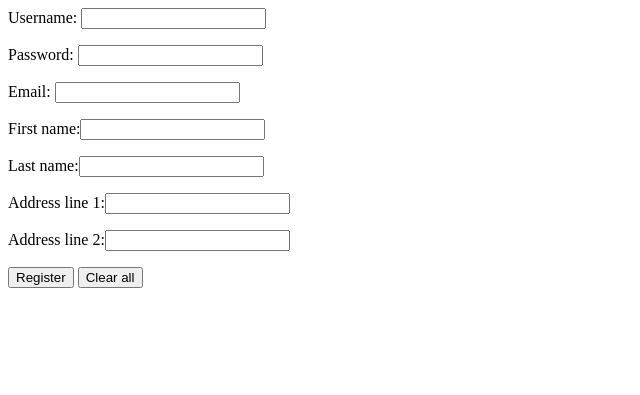
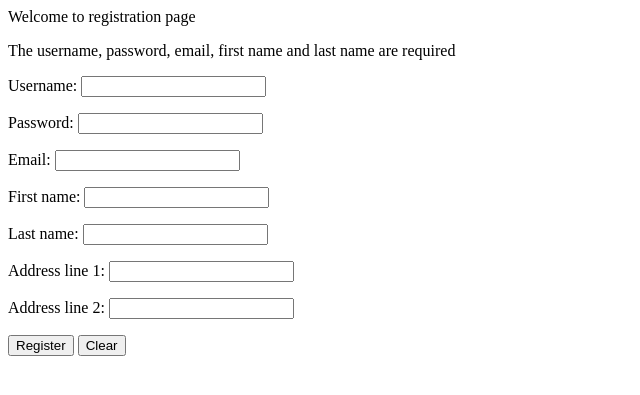
Before and after one commit to ykostov/Vangshop_php, a PHP site: page /register.php in a window 1280 px wide. Shown: the top 395 px of the page, without its empty margins (0-640 px from the left). Run offline with PHP 8.4, Linux system fonts and the light colour scheme.

Commit message:
Add files via upload

```diff
--- a/register.php
+++ b/register.php
@@ -4,63 +4,83 @@
 ?>
 <html>
 <head>
-<title> Register page</title>
+	<title>Register page</title>
 </head>
 <body>
 <?php
-	if (isset ($_POST['submit']) && $_POST['submit'] === "Register")
-	{
-		$query = "SELECT username FROM customers"."WHERE username = ".$_POST['username'].";";
+	if (isset($_POST['submit']) &&
+	    $_POST['submit'] === "Register") {
+		$query = 'SELECT username FROM customers WHERE username = "'.$_POST['username'].'";';
 		$result = mysqli_query($con, $query);
-		if (mysqli_num_rows($result))
-		{ ?>
-		<p> The Username <?php echo $_POST['username']; ?>  is already in use, so choose another one! </p>
+		//echo $query;
+		if (mysqli_num_rows($result)) {
+?>
+<p> The Username, <?php echo $_POST['username'];?> is already
+in use, please choose another!</p>
 <p>
-		<form action ="register.php" method="post">
-		<p> Username: <input type="text" name="username" required></p>
-		<p> Password: <input type="password" name="password" required></p>
-		<p> Email:    <input type="email" name="email" required value="<?php echo $_POST['email']?>"> </p>
-		<p> First name:<input type="text" name="first_name" required value="<?php echo $_POST['first_name']?>"> </p>
-		<p> Last name:<input type="text" name="last_name" required value="<?php echo $_POST['last_name']?>"> </p>
-		<p> Address line 1:<input type="text" name="add1" required value="<?php echo $_POST['add1']?>"> </p>
-		<p> Address line 2:<input type="text" name="add2" required value="<?php echo $_POST['add2']?>"> </p>
+<form action="register.php" method="post">
+<p>Username: <input type="text" name="username" required></p>
+<p>Password: <input type="password" name="password" required></p>
+<p>Email: <input type="email" name="email" required
+           value="<?php echo $_POST['email'];?>"></p>
+<p>First name: <input type="text" name="first_name" required
+           value="<?php echo $_POST['first_name'];?>"></p>
+<p>Last name: <input type="text" name="last_name" required
+           value="<?php echo $_POST['last_name'];?>"></p>
+<p>Address line 1: <input type="text" name="add1" required
+           value="<?php echo $_POST['add1'];?>"></p>
+<p>Address line 2: <input type="text" name="add2" required
+           value="<?php echo $_POST['add2'];?>"></p>
 <input type="submit" name="submit" value="Register">
-		<input type="reset" name="reset" value="Clear all">
+<input type="reset" name="reset" value="Clear">
 </form>
 </p>
-
-<?php   } else {
-		$query="INSERT INTO customers(id, username, password, first_name, last_name, add1, add2, email)
-				VALUES ( 0,". $_POST['username'].",". $_POST['password'].",". $_POST['first_name'].
-				",". $_POST['last_name'].",". $_POST['add1'].",". $_POST['add2'].",". $_POST['email'].");";
+<?php
+		} else {
+			$query = 'INSERT INTO customers ('.
+				'id, username, password, first_name,'.
+				'last_name, add1, add2, email)'.
+				'VALUES ( 0, "'.
+				$_POST['username']. '","'. $_POST['password']. '","'.
+				$_POST['first_name'].'","'. $_POST['last_name'].'","'.
+				$_POST['add1']. '","' .$_POST['add2']. '","'.
+				$_POST['email'].'");';
+			///echo $query;
+			echo "<br>";
 
 			$result = mysqli_query($con, $query);
-
 			$_SESSION['user_logged']=1;
 			$_SESSION['username'] = $_POST['username'];
 			$_SESSION['password'] = $_POST['password'];
+			///echo $result;
+			echo "<br>";
 ?>
-		<p> Thank you, <?php echo $_POST['first name'];?>. </p>
-		<br> <?php header("Refresh: 2000; URL=index.php");
-		echo "You are being redirected to the index";
+			<p>Thank you <?php echo $_POST['first_name']. "  ".
+			$_POST['last_name'];?> for registering!<br>
+			<?php header("Refresh: 3; URL=index.php");
+			echo "Your registration is completed!".
+				 "You are being sent to the home page!<br>";
 			die();
 		}
 	} else {
 ?>
-		<p>
-		<form action ="register.php" method="post">
-		<p> Username: <input type="text" name="username" required></p>
-		<p> Password: <input type="password" name="password" required></p>
-		<p> Email:    <input type="email" name="email" required></p>
-		<p> First name:<input type="text" name="first_name" required></p>
-		<p> Last name:<input type="text" name="last_name" required></p>
-		<p> Address line 1:<input type="text" name="add1" required></p>
-		<p> Address line 2:<input type="text" name="add2" required></p>
+<p>Welcome to registration page</p>
+<p>The username, password, email, first name and
+last name are required</p>
+<p><form action="register.php" method="post">
+<p>Username: <input type="text" name="username" required></p>
+<p>Password: <input type="password" name="password" required></p>
+<p>Email: <input type="email" name="email" required></p>
+<p>First name: <input type="text" name="first_name" required></p>
+<p>Last name: <input type="text" name="last_name" required></p>
+<p>Address line 1: <input type="text" name="add1"></p>
+<p>Address line 2: <input type="text" name="add2"></p>
 <input type="submit" name="submit" value="Register">
-		<input type="reset" name="reset" value="Clear all">
+<input type="reset" name="reset" value="Clear">
 </form>
 </p>
-		<?php } ?>
-
+<?php
+	}
+?>
 </body>
 </html>
```
Lines whose indentation alone changed are shown as unchanged.
